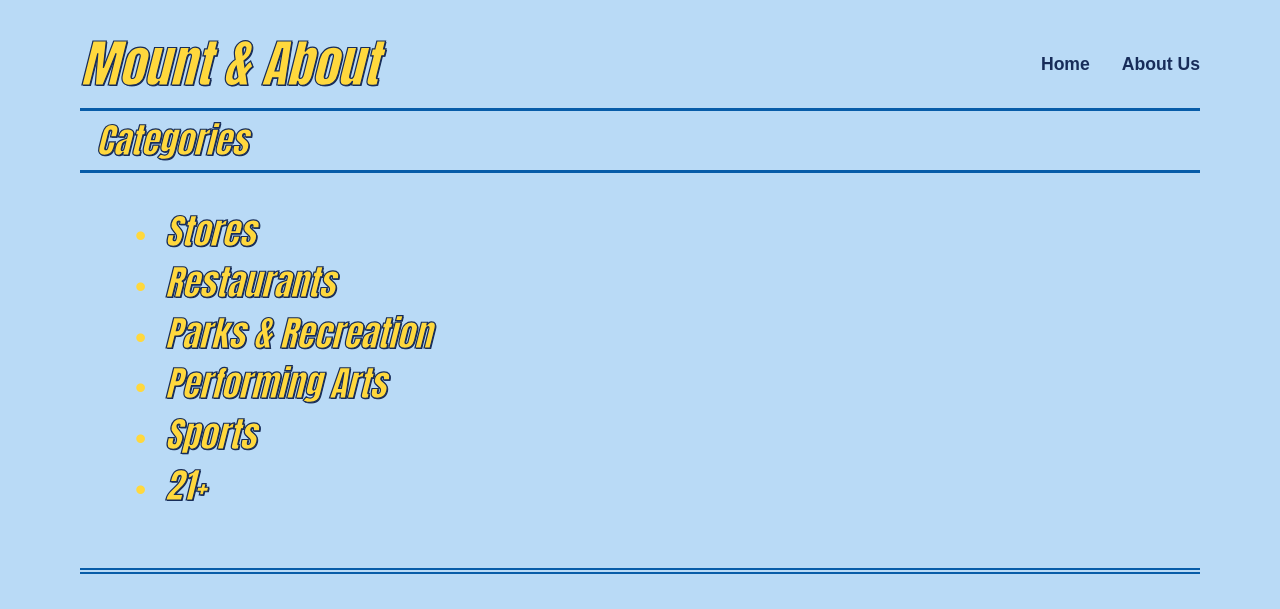
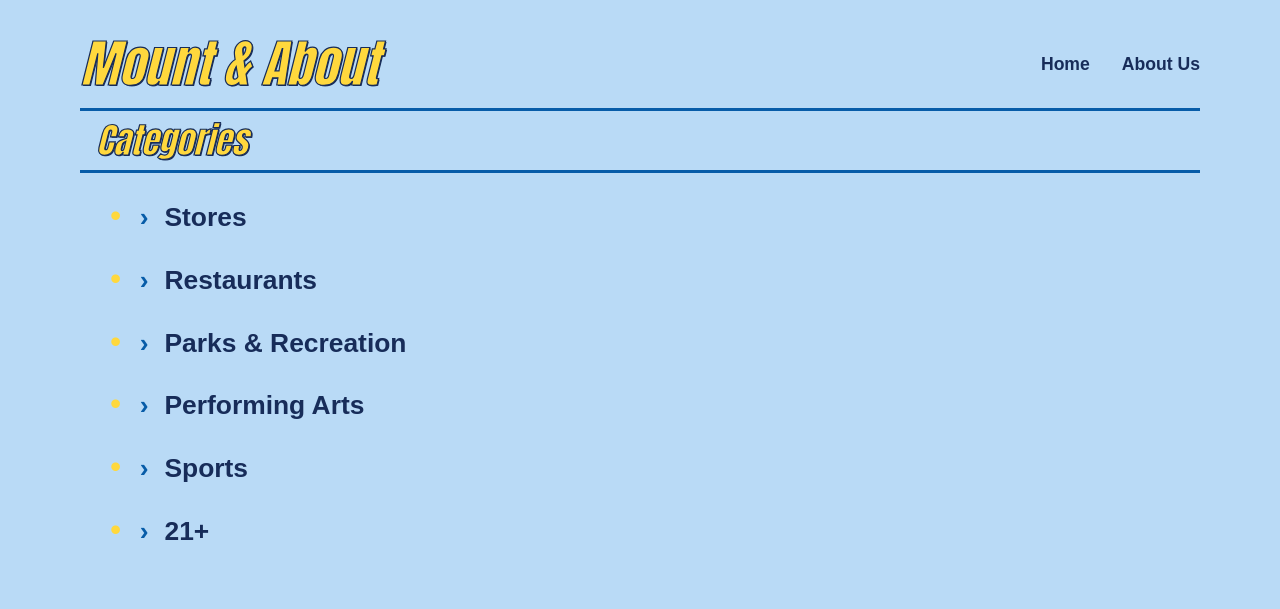
Before and after one commit to Paffluke23/Mount-and-About, a plain HTML site: page index.html in a window 1280 px wide. Shown: the top 609 px of the page. Drawn offline with Linux system fonts and the light colour scheme.

Commit message:
Update styles.css

```diff
--- a/css/styles.css
+++ b/css/styles.css
@@ -1043,3 +1043,57 @@ a {
     gap: 20px;
   }
 }
+
+/* =========================================
+   HOMEPAGE CATEGORY FONT IMPROVEMENTS
+   ========================================= */
+
+.category-list {
+  list-style: none;
+  padding: 20px 30px;
+  margin: 0;
+}
+
+.category-list li {
+  margin-bottom: 18px;
+}
+
+.category-list a {
+  font-family: Arial, Helvetica, sans-serif;
+  font-size: 1.65rem;
+  font-weight: 700;
+  font-style: normal;
+
+  color: #172c59;
+
+  -webkit-text-stroke: 0;
+  text-shadow: none;
+  text-decoration: none;
+
+  display: inline-block;
+  transition: color 0.2s ease, transform 0.2s ease;
+}
+
+.category-list a::before {
+  content: "›";
+  color: #075ca8;
+  margin-right: 16px;
+  font-weight: bold;
+}
+
+.category-list a:hover {
+  color: #075ca8;
+  transform: translateX(5px);
+}
+
+/* Mobile adjustments */
+
+@media (max-width: 760px) {
+  .category-list {
+    padding: 15px;
+  }
+
+  .category-list a {
+    font-size: 1.35rem;
+  }
+}
```
